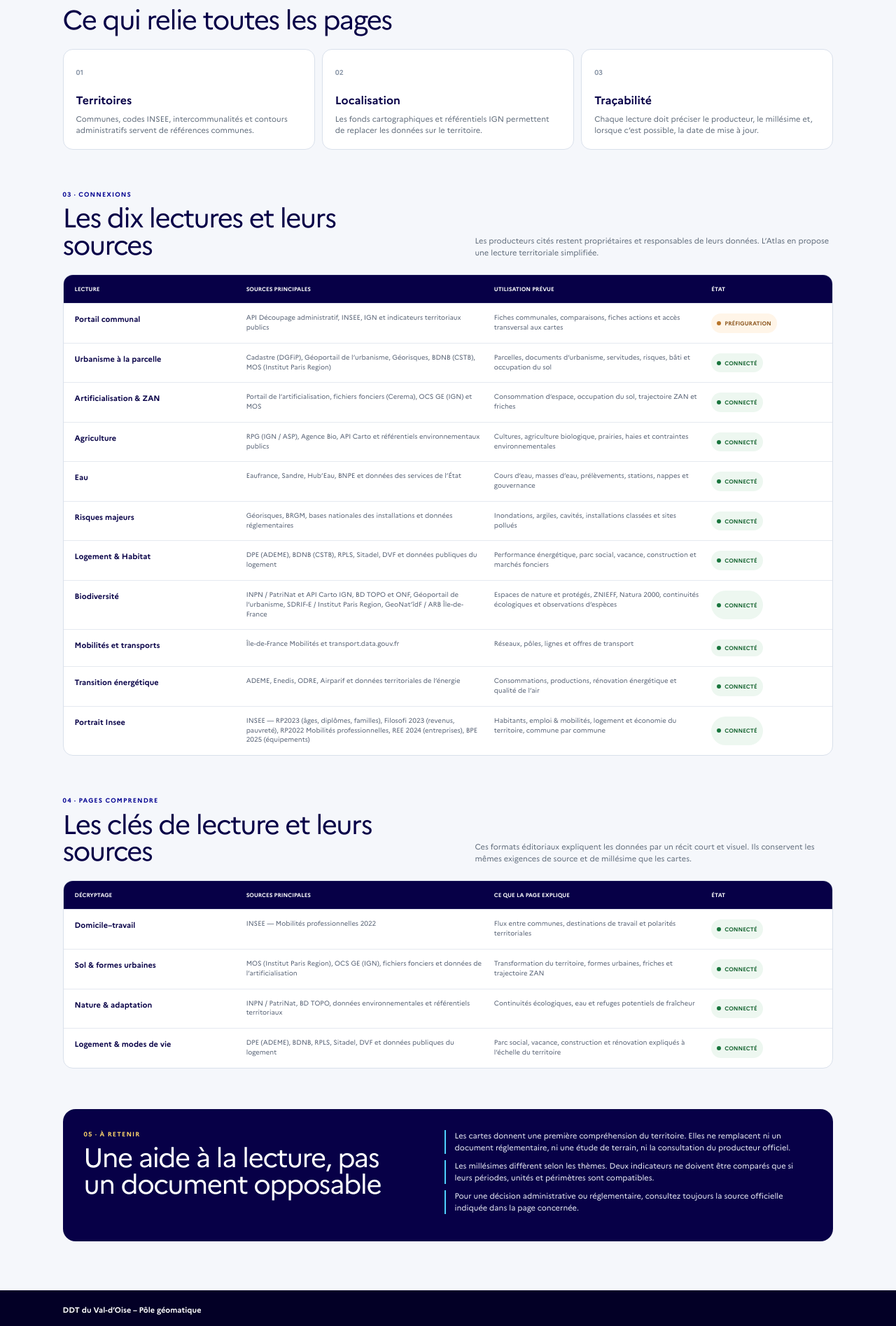
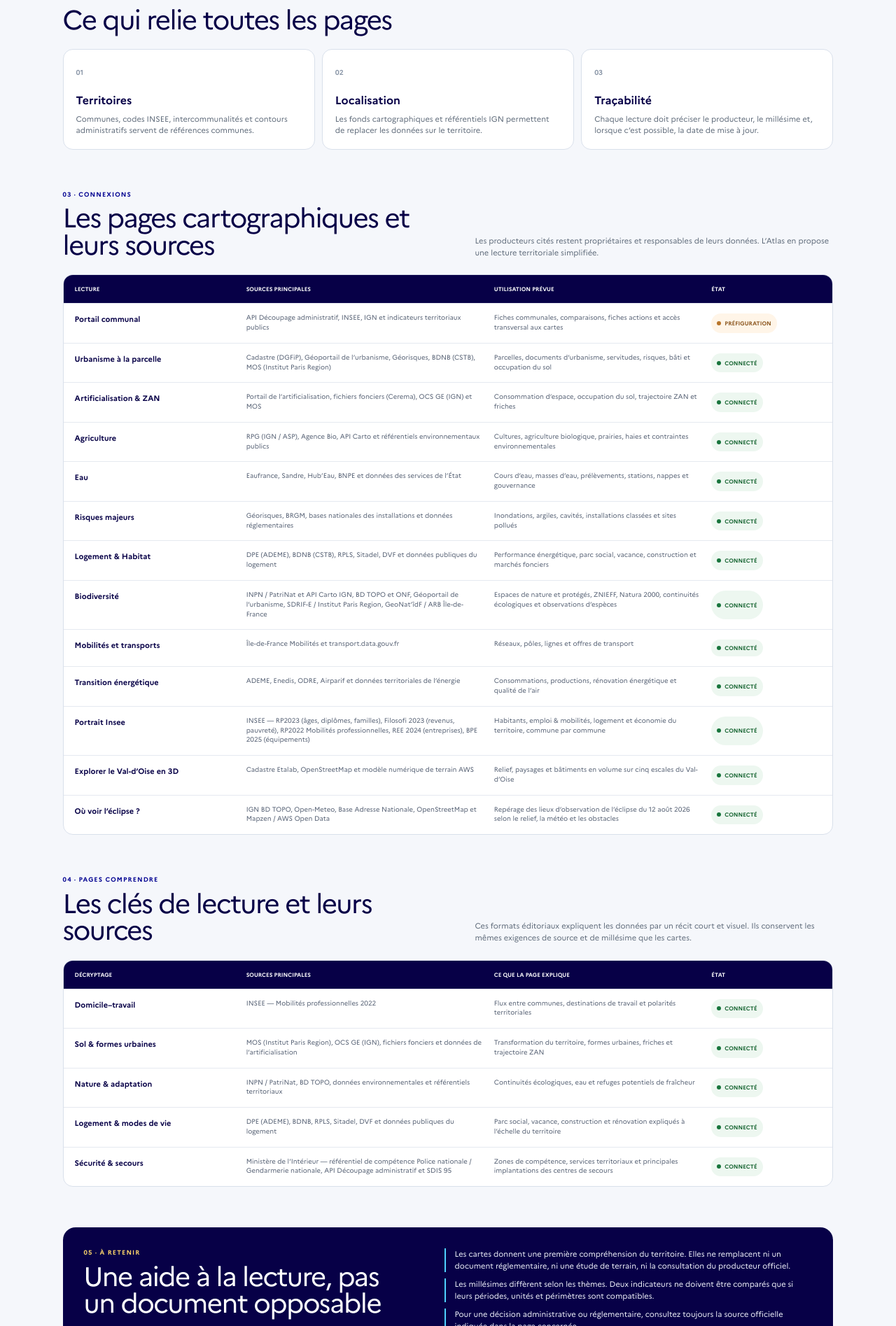
Before and after one commit to DDT95/atlas-territorial-95, a Next.js app: page /donnees in a window 1280 px wide. Shown: the part 694-2589 px from the top of the page at 70% size. Built offline with nearby package versions, Linux system fonts and the light colour scheme.

Commit message:
Actualiser les sources des nouvelles pages

```diff
--- a/app/donnees/page.tsx
+++ b/app/donnees/page.tsx
@@ -10,6 +10,8 @@ const observatories = [
   { name: "Mobilités et transports", sources: "Île-de-France Mobilités et transport.data.gouv.fr", use: "Réseaux, pôles, lignes et offres de transport", status: "connected", label: "Connecté" },
   { name: "Transition énergétique", sources: "ADEME, Enedis, ODRE, Airparif et données territoriales de l’énergie", use: "Consommations, productions, rénovation énergétique et qualité de l’air", status: "connected", label: "Connecté" },
   { name: "Portrait Insee", sources: "INSEE — RP2023 (âges, diplômes, familles), Filosofi 2023 (revenus, pauvreté), RP2022 Mobilités professionnelles, REE 2024 (entreprises), BPE 2025 (équipements)", use: "Habitants, emploi & mobilités, logement et économie du territoire, commune par commune", status: "connected", label: "Connecté" },
+  { name: "Explorer le Val-d’Oise en 3D", sources: "Cadastre Etalab, OpenStreetMap et modèle numérique de terrain AWS", use: "Relief, paysages et bâtiments en volume sur cinq escales du Val-d’Oise", status: "connected", label: "Connecté" },
+  { name: "Où voir l’éclipse ?", sources: "IGN BD TOPO, Open-Meteo, Base Adresse Nationale, OpenStreetMap et Mapzen / AWS Open Data", use: "Repérage des lieux d’observation de l’éclipse du 12 août 2026 selon le relief, la météo et les obstacles", status: "connected", label: "Connecté" },
 ];
 
 const understandingPages = [
@@ -17,6 +19,7 @@ const understandingPages = [
   { name: "Sol & formes urbaines", sources: "MOS (Institut Paris Region), OCS GE (IGN), fichiers fonciers et données de l’artificialisation", use: "Transformation du territoire, formes urbaines, friches et trajectoire ZAN" },
   { name: "Nature & adaptation", sources: "INPN / PatriNat, BD TOPO, données environnementales et référentiels territoriaux", use: "Continuités écologiques, eau et refuges potentiels de fraîcheur" },
   { name: "Logement & modes de vie", sources: "DPE (ADEME), BDNB, RPLS, Sitadel, DVF et données publiques du logement", use: "Parc social, vacance, construction et rénovation expliqués à l’échelle du territoire" },
+  { name: "Sécurité & secours", sources: "Ministère de l’Intérieur — référentiel de compétence Police nationale / Gendarmerie nationale, API Découpage administratif et SDIS 95", use: "Zones de compétence, services territoriaux et principales implantations des centres de secours" },
 ];
 
 export default function DataInformationPage() {
@@ -54,7 +57,7 @@ export default function DataInformationPage() {
         </section>
 
         <section className="connection-section" aria-labelledby="connections-title">
-          <div className="connection-heading"><div><p className="data-step">03 · Connexions</p><h2 id="connections-title">Les dix lectures et leurs sources</h2></div><p>Les producteurs cités restent propriétaires et responsables de leurs données. L’Atlas en propose une lecture territoriale simplifiée.</p></div>
+          <div className="connection-heading"><div><p className="data-step">03 · Connexions</p><h2 id="connections-title">Les pages cartographiques et leurs sources</h2></div><p>Les producteurs cités restent propriétaires et responsables de leurs données. L’Atlas en propose une lecture territoriale simplifiée.</p></div>
           <div className="connection-table" role="table" aria-label="Sources et état des pages thématiques">
             <div className="connection-row connection-labels" role="row"><span>Lecture</span><span>Sources principales</span><span>Utilisation prévue</span><span>État</span></div>
             {observatories.map((item) => <article className="connection-row" role="row" key={item.name}>
```
